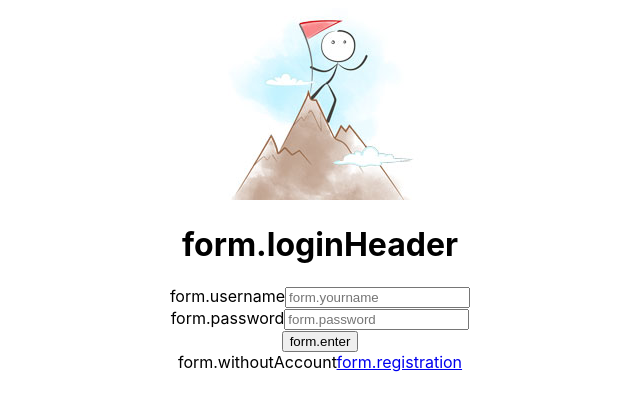
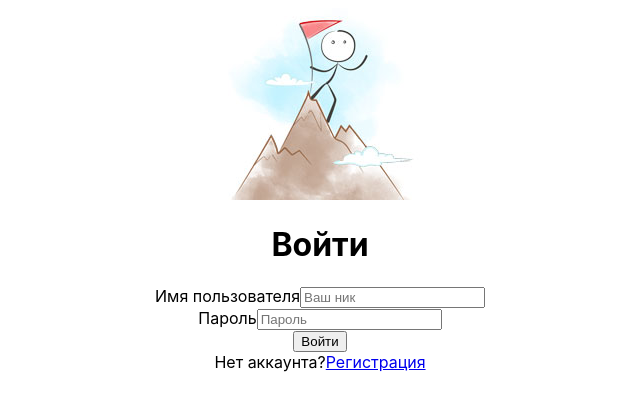
Before and after one commit to EkaterinaRina/frontend-project-12, a React (Create React App) app in the folder frontend/: page /login in a window 1280 px wide. Shown: the top 410 px of the page, without its empty margins (320-960 px from the left). Built offline with nearby package versions, Linux system fonts and the light colour scheme.

Commit message:
step 2 v2

```diff
--- a/frontend/src/App.js
+++ b/frontend/src/App.js
@@ -4,13 +4,15 @@ import ErrorPage from './components/pages/errorPage.jsx';
 import LoginPage from './components/pages/loginPage.jsx';
 import ChatPage from './components/pages/chatPage.jsx';
 import routes from './utils/routes.js';
-import ru from './utils/locales.js';
+import ru from './utils/locales';
 import i18next from 'i18next';
 import { initReactI18next } from 'react-i18next';
 
 const App = () => {
   const resources = {
-    ru,
+    ru: {
+      translation: ru,
+    },
   };
 
   i18next.use(initReactI18next).init({
--- a/frontend/src/components/pages/loginPage.jsx
+++ b/frontend/src/components/pages/loginPage.jsx
@@ -31,7 +31,7 @@ const LoginPage = () => {
                                             name='username'
                                             className='form-control'
                                             id="username"
-                                            placeholder={t('form.yourname')}
+                                            placeholder={t('form.yourName')}
                                         />
                                     </div>
                                     <div className="form-floating mb-4">
--- a/frontend/src/utils/locales.js
+++ b/frontend/src/utils/locales.js
@@ -11,7 +11,7 @@ const ru = {
     username: 'Имя пользователя',
     password: 'Пароль',
     passCheck: 'Повторите пароль',
-    withountAccount: 'Нет аккаунта?',
+    withoutAccount: 'Нет аккаунта?',
     withAccount: 'Есть аккаунт?',
     send: 'Отправить',
     registration: 'Регистрация',
```
